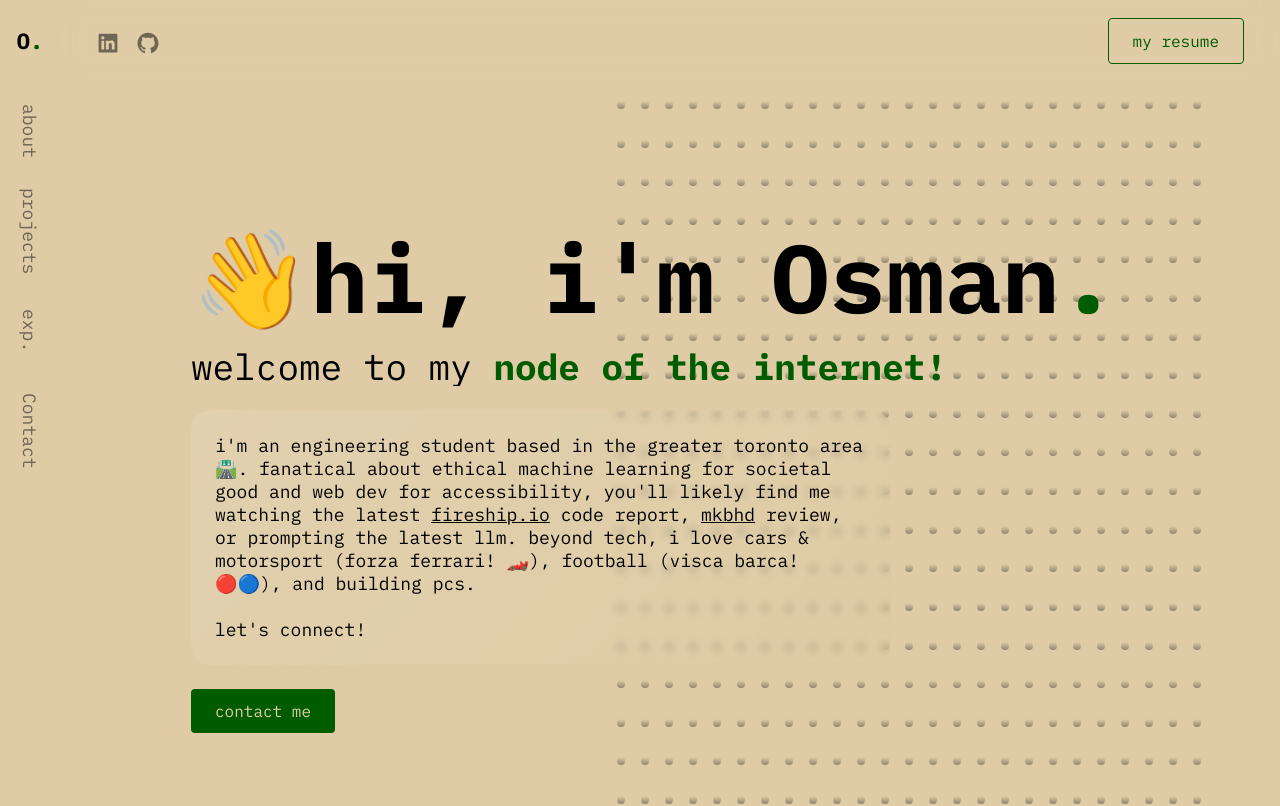
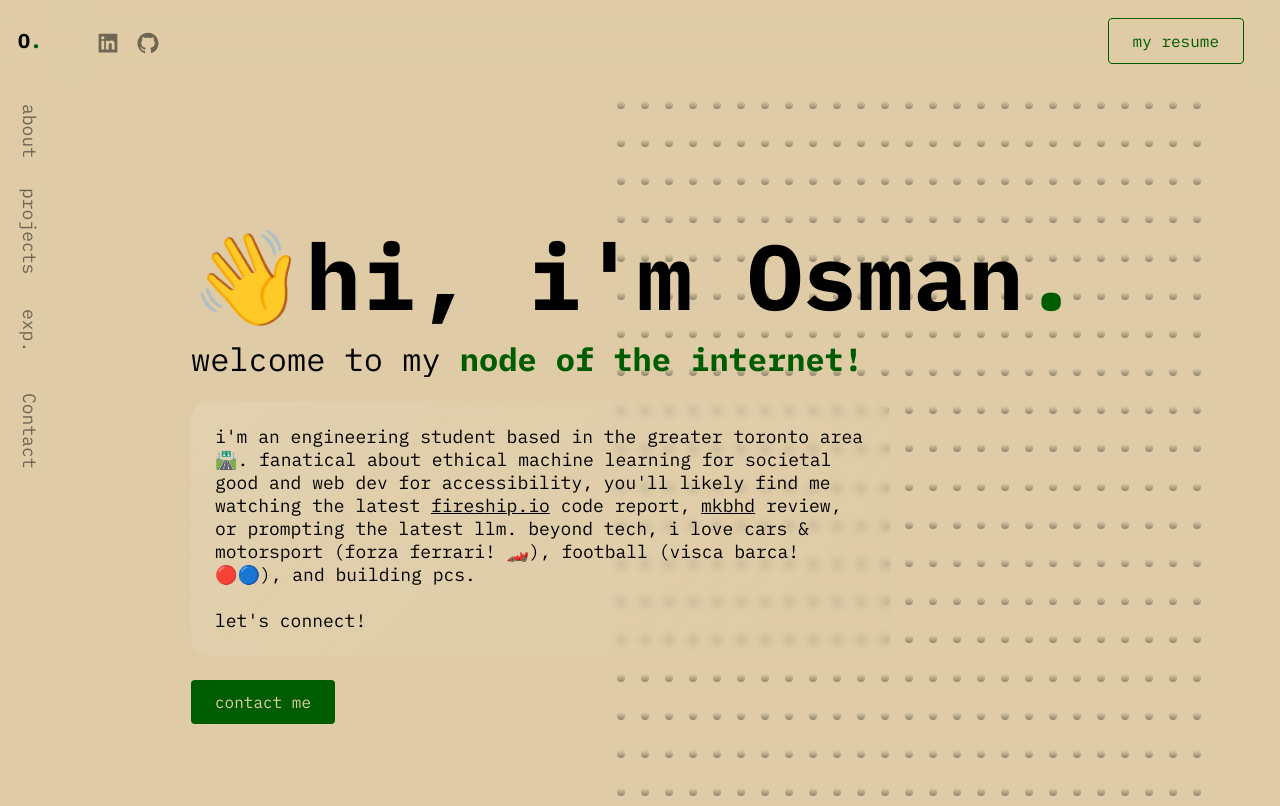
Before and after one commit to osman-sultan/osmansultan, a Next.js app: page / in a window 1280 px wide. Shown: the top 806 px of the page. Built offline with nearby package versions, Linux system fonts and the light colour scheme.

Commit message:
font sizing adjust

```diff
--- a/styles/globals.css
+++ b/styles/globals.css
@@ -11,10 +11,10 @@
 
   --text-xs: 1.6rem;
   --text-sm: 1.8rem;
-  --text-md: 2.2rem;
-  --text-lg: 3.6rem;
-  --text-xl: 5.6rem;
-  --text-2xl: 9.6rem;
+  --text-md: 2rem;
+  --text-lg: 3.2rem;
+  --text-xl: 5.2rem;
+  --text-2xl: 9.2rem;
 }
 
 * {
```
